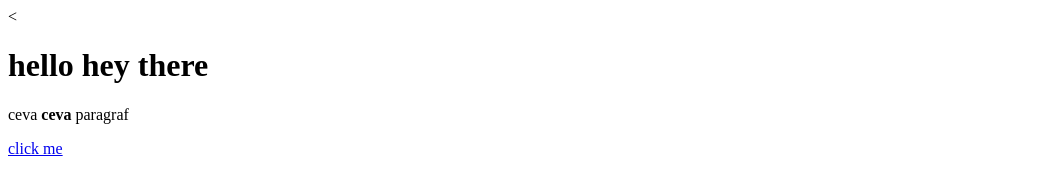
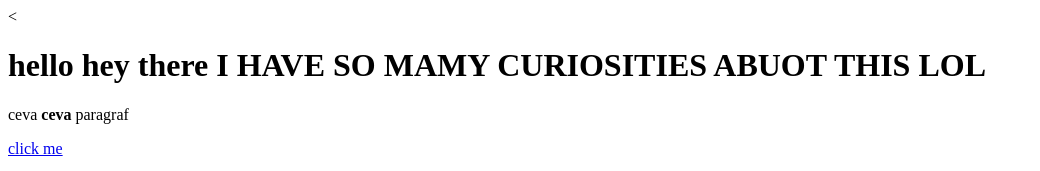
Before and after one commit to rrevve/cartoon-hero, a plain HTML site: page yes.html in a window 1280 px wide. Shown: the top 171 px of the page, without its empty margins (0-1040 px from the left). Drawn offline with Linux system fonts and the light colour scheme.

Commit message:
addes some text

```diff
--- a/yes.html
+++ b/yes.html
@@ -7,7 +7,7 @@
 	<title>test page</title>
 </head>
 <body>
-	<h1> hello hey there </h1>
+	<h1> hello hey there I HAVE SO MAMY CURIOSITIES ABUOT THIS LOL </h1>
 	<p>ceva <b>ceva</b> paragraf</p>
 	<a href="https://google.com" target="_blank" title="lets go to google"> click me</a>
 	<p>my name is <br> yes</p>
```
